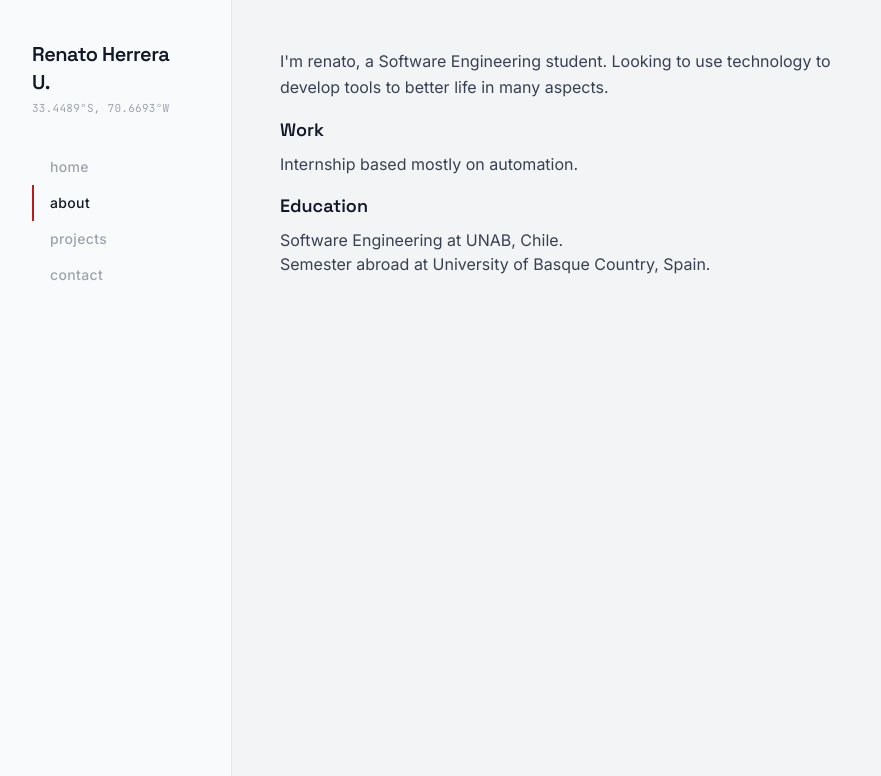
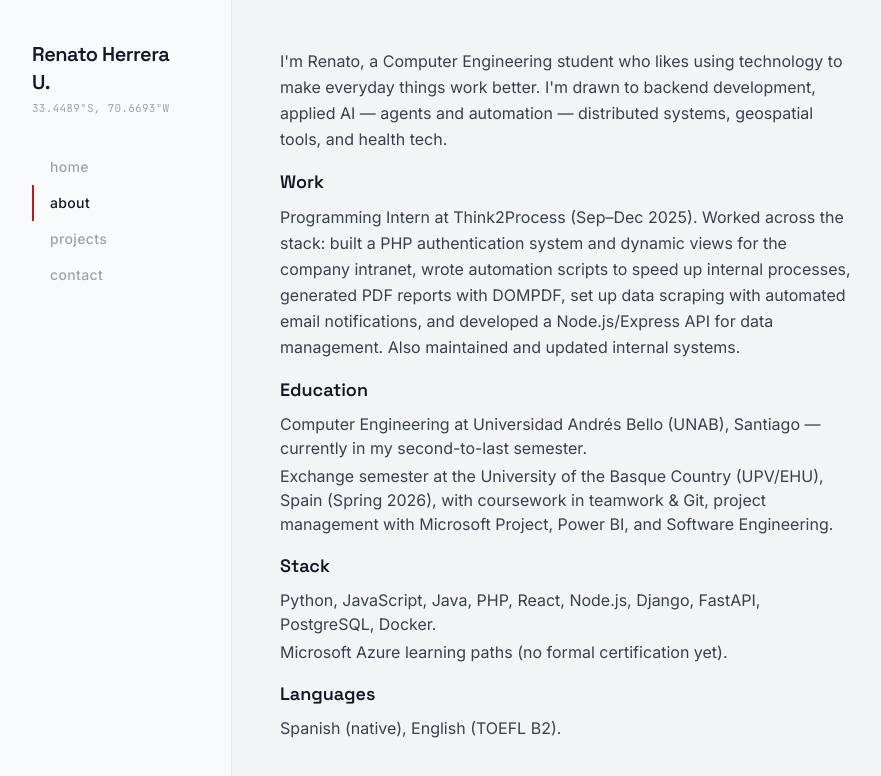
Before and after one commit to ren2v/portfoliov3333, a React (Vite) app: page / in a window 1280 px wide. Both pictures are taken after a click on the button "about". Shown: the top 776 px of the page, without its empty margins (8-889 px from the left). Built offline with nearby package versions, Linux system fonts and the light colour scheme.

Commit message:
Expande la sección about con experiencia, educación, stack e idiomas
Co-Authored-By: Claude Sonnet 5 <noreply@anthropic.com>

```diff
--- a/src/App.jsx
+++ b/src/App.jsx
@@ -344,15 +344,22 @@ export default function App() {
     about: (
       <div>
         <p className="text-gray-700 mb-4 leading-relaxed">
-          I'm renato, a Software Engineering student. Looking to use technology to develop tools to better life in many aspects.
+          I'm Renato, a Computer Engineering student who likes using technology to make everyday things work better. I'm drawn to backend development, applied AI — agents and automation — distributed systems, geospatial tools, and health tech.
         </p>
         <h3 className="font-display text-lg font-semibold mb-2 text-gray-900">Work</h3>
-        <p className="text-gray-700 mb-4">
-          Internship based mostly on automation.
+        <p className="text-gray-700 mb-4 leading-relaxed">
+          Programming Intern at Think2Process (Sep–Dec 2025). Worked across the stack: built a PHP authentication system and dynamic views for the company intranet, wrote automation scripts to speed up internal processes, generated PDF reports with DOMPDF, set up data scraping with automated email notifications, and developed a Node.js/Express API for data management. Also maintained and updated internal systems.
         </p>
         <h3 className="font-display text-lg font-semibold mb-2 text-gray-900">Education</h3>
-        <p className="text-gray-700">Software Engineering at UNAB, Chile.</p>
-        <p className="text-gray-700">Semester abroad at University of Basque Country, Spain.</p>
+        <p className="text-gray-700 mb-1">Computer Engineering at Universidad Andrés Bello (UNAB), Santiago — currently in my second-to-last semester.</p>
+        <p className="text-gray-700 mb-4">
+          Exchange semester at the University of the Basque Country (UPV/EHU), Spain (Spring 2026), with coursework in teamwork &amp; Git, project management with Microsoft Project, Power BI, and Software Engineering.
+        </p>
+        <h3 className="font-display text-lg font-semibold mb-2 text-gray-900">Stack</h3>
+        <p className="text-gray-700 mb-1">Python, JavaScript, Java, PHP, React, Node.js, Django, FastAPI, PostgreSQL, Docker.</p>
+        <p className="text-gray-700 mb-4">Microsoft Azure learning paths (no formal certification yet).</p>
+        <h3 className="font-display text-lg font-semibold mb-2 text-gray-900">Languages</h3>
+        <p className="text-gray-700">Spanish (native), English (TOEFL B2).</p>
       </div>
     ),
     projects: (
```
